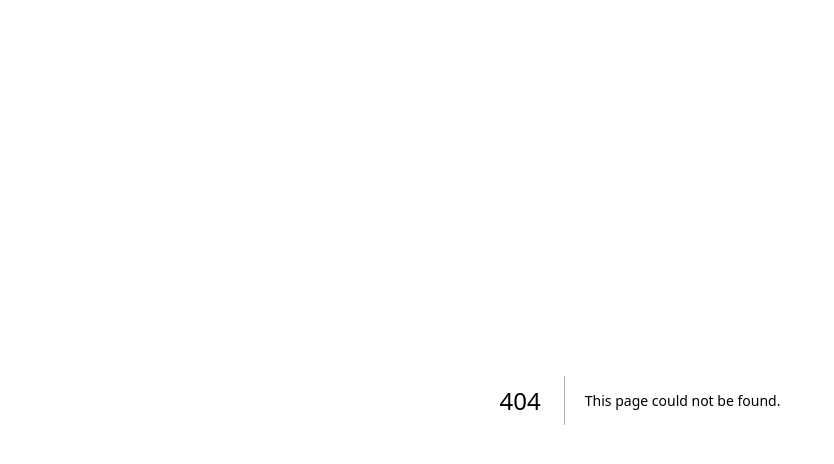
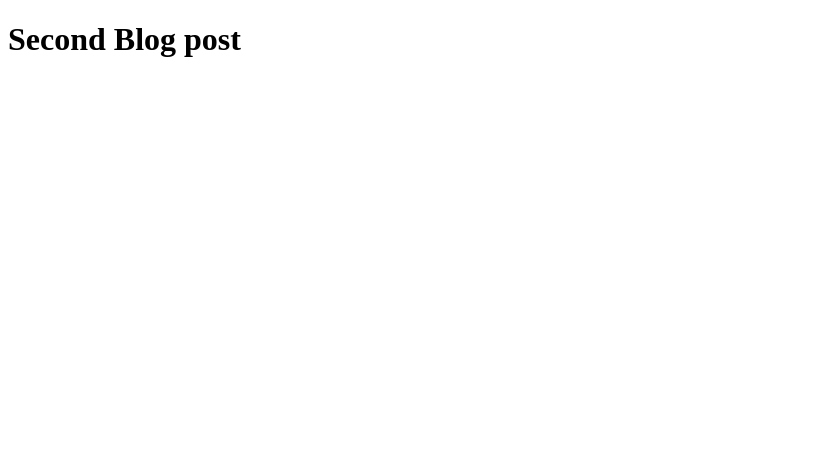
Before and after one commit to Braulin96/next, a Next.js app: page /blog/second in a window 1280 px wide. Before the commit this address had no page. Shown: the top 464 px of the page, without its empty margins (0-834 px from the left). Built offline with nearby package versions, Linux system fonts and the light colour scheme.

Commit message:
added first blog and second using nested routes

```diff
--- /dev/null
+++ b/src/app/blog/first/page.tsx
@@ -0,0 +1,3 @@
+export default function FirstBlog () {
+    return <h1>First Blog post</h1>
+}
--- /dev/null
+++ b/src/app/blog/page.tsx
@@ -0,0 +1,3 @@
+export default function Blog () {
+    return <h1>My Blog</h1>
+}
--- /dev/null
+++ b/src/app/blog/second/page.tsx
@@ -0,0 +1,3 @@
+export default function SecondBlog () {
+    return <h1>Second Blog post</h1>
+}
```
